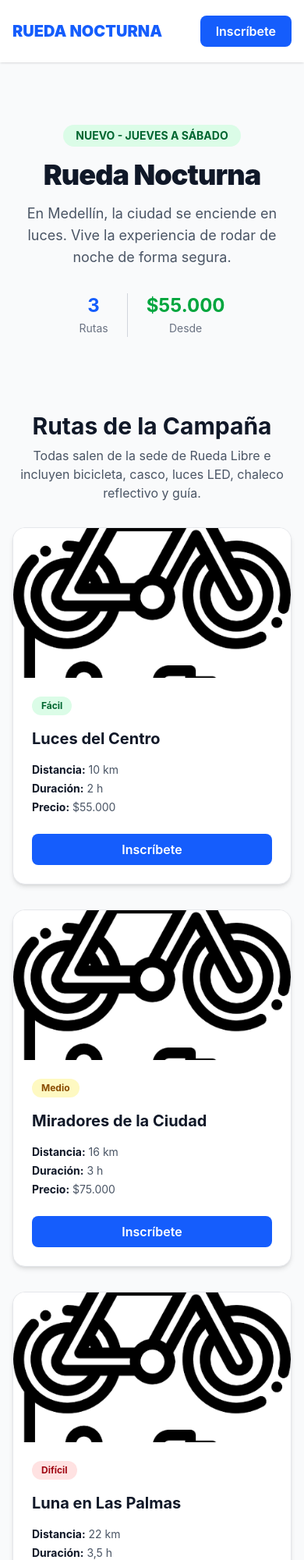
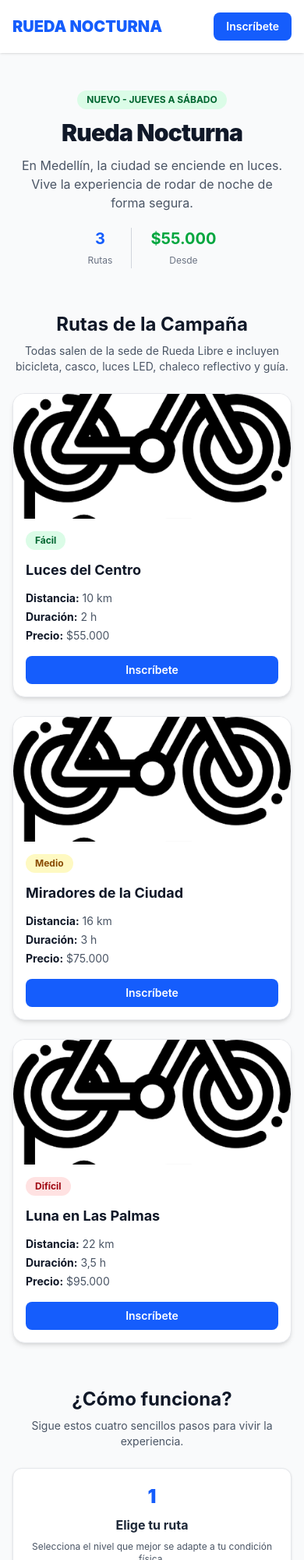
Before and after one commit to alanliantkd-max/rueda-libre, a website: page nocturna/prototipo.html in a window 390 px wide. Shown: the top 2000 px of the page at 78% size. Drawn offline with Linux system fonts and the light colour scheme; files whose address does not match are found by name.

Commit message:
Aprender a adaptar la pagina web con pantallas mobile

```diff
--- a/nocturna/prototipo.html
+++ b/nocturna/prototipo.html
@@ -4,68 +4,78 @@
     <meta charset="UTF-8">
     <meta name="viewport" content="width=device-width, initial-scale=1.0">
     <title>Rueda Nocturna - Medellín</title>
-    <!-- Conexión a tu Tailwind CLI -->
+    <!-- Conexión al CSS compilado -->
     <link rel="stylesheet" href="./src/output.css">
 </head>
-<body class="bg-gray-50 text-gray-800 font-sans antialiased">
+<body class="bg-gray-50 text-gray-800 font-sans antialiased overflow-x-hidden">
 
-    <!-- 1. ENCABEZADO -->
+    <!-- 1. ENCABEZADO (Apilado en celular, en fila desde md:) -->
     <header class="bg-white shadow-sm sticky top-0 z-50">
-        <div class="max-w-7xl mx-auto px-4 sm:px-6 lg:px-8 h-20 flex items-center justify-between">
-            <div class="flex items-center gap-2">
+        <div class="max-w-7xl mx-auto px-4 sm:px-6 lg:px-8 h-auto py-4 md:py-0 md:h-20 flex flex-col md:flex-row items-center justify-between gap-4">
+
+            <div class="flex items-center justify-between w-full md:w-auto">
                 <span class="text-xl font-black text-blue-600">RUEDA NOCTURNA</span>
+                <!-- En el celular solo se ve el botón "Inscríbete" -->
+                <a href="#inscripcion" class="md:hidden bg-blue-600 text-white font-semibold px-4 py-2 text-sm rounded-lg hover:bg-blue-700 transition-colors">
+                    Inscríbete
+                </a>
             </div>
-            <nav class="hidden md:flex items-center gap-8 font-medium">
+
+            <!-- Enlaces ocultos en celular (hidden) y visibles en tablet/escritorio (md:flex) -->
+            <nav class="hidden md:flex items-center gap-8 font-medium text-sm lg:text-base">
                 <a href="#rutas" class="hover:text-blue-600 transition-colors">Rutas</a>
                 <a href="#como-funciona" class="hover:text-blue-600 transition-colors">¿Cómo funciona?</a>
                 <a href="#inscripcion" class="hover:text-blue-600 transition-colors">Inscríbete</a>
             </nav>
-            <div>
-                <a href="#inscripcion" class="bg-blue-600 text-white font-semibold px-5 py-2.5 rounded-lg hover:bg-blue-700 transition-colors">
+
+            <!-- Botón del encabezado visible solo en escritorio/tablet (md:block) -->
+            <div class="hidden md:block">
+                <a href="#inscripcion" class="bg-blue-600 text-white font-semibold px-5 py-2.5 rounded-lg hover:bg-blue-700 transition-colors text-sm lg:text-base">
                     Inscríbete
                 </a>
             </div>
         </div>
     </header>
 
-    <!-- CONTENEDOR GENERAL CON ANCHO MÁXIMO Y RELLENO LATERAL -->
-    <main class="max-w-7xl mx-auto px-4 sm:px-6 lg:px-8 flex flex-col gap-16 py-12">
+    <!-- CONTENEDOR GENERAL RESPONSIVO (px-4 en celular, px-6 en sm, px-8 en lg) -->
+    <main class="max-w-7xl mx-auto px-4 sm:px-6 lg:px-8 flex flex-col gap-10 sm:gap-16 py-8 md:py-12">
 
         <!-- 2. SECCIÓN PRINCIPAL (HERO) -->
-        <section class="text-center flex flex-col items-center gap-4 py-8">
-            <span class="bg-green-100 text-green-800 text-sm font-bold px-4 py-1 rounded-full">NUEVO - JUEVES A SÁBADO</span>
-            <h1 class="text-4xl sm:text-6xl font-black text-gray-900 tracking-tight">Rueda Nocturna</h1>
-            <p class="text-lg sm:text-xl text-gray-600 max-w-2xl">En Medellín, la ciudad se enciende en luces. Vive la experiencia de rodar de noche de forma segura.</p>
-            <div class="flex gap-6 mt-4">
+        <section class="text-center flex flex-col items-center gap-3 md:gap-4 py-4 md:py-8">
+            <span class="bg-green-100 text-green-800 text-xs sm:text-sm font-bold px-3 sm:px-4 py-1 rounded-full">NUEVO - JUEVES A SÁBADO</span>
+            <!-- Tamaño de letra responsivo: text-3xl en celular, text-5xl en md, text-6xl en lg -->
+            <h1 class="text-3xl sm:text-5xl lg:text-6xl font-black text-gray-900 tracking-tight">Rueda Nocturna</h1>
+            <p class="text-base sm:text-lg lg:text-xl text-gray-600 max-w-2xl px-2">En Medellín, la ciudad se enciende en luces. Vive la experiencia de rodar de noche de forma segura.</p>
+            <div class="flex gap-6 mt-2 md:mt-4">
                 <div class="text-center">
-                    <span class="block text-2xl font-bold text-blue-600">3</span>
-                    <span class="text-sm text-gray-500">Rutas</span>
+                    <span class="block text-xl sm:text-2xl font-bold text-blue-600">3</span>
+                    <span class="text-xs sm:text-sm text-gray-500">Rutas</span>
                 </div>
                 <div class="border-r border-gray-300"></div>
                 <div class="text-center">
-                    <span class="block text-2xl font-bold text-green-600">$55.000</span>
-                    <span class="text-sm text-gray-500">Desde</span>
+                    <span class="block text-xl sm:text-2xl font-bold text-green-600">$55.000</span>
+                    <span class="text-xs sm:text-sm text-gray-500">Desde</span>
                 </div>
             </div>
         </section>
 
-        <!-- 3. SECCIÓN DE RUTAS (3 CARDS EN CUADRÍCULA) -->
-        <section id="rutas" class="flex flex-col gap-8">
+        <!-- 3. SECCIÓN DE RUTAS (Una columna en celular, dos desde sm:, tres desde lg:) -->
+        <section id="rutas" class="flex flex-col gap-6 md:gap-8">
             <div class="text-center">
-                <h2 class="text-3xl font-bold text-gray-900">Rutas de la Campaña</h2>
-                <p class="text-gray-600 mt-2">Todas salen de la sede de Rueda Libre e incluyen bicicleta, casco, luces LED, chaleco reflectivo y guía.</p>
+                <h2 class="text-2xl sm:text-3xl font-bold text-gray-900">Rutas de la Campaña</h2>
+                <p class="text-sm sm:text-base text-gray-600 mt-2">Todas salen de la sede de Rueda Libre e incluyen bicicleta, casco, luces LED, chaleco reflectivo y guía.</p>
             </div>
 
-            <!-- CUADRÍCULA DE 3 COLUMNAS -->
-            <div class="grid grid-cols-1 md:grid-cols-3 gap-8">
+            <!-- CUADRÍCULA RESPONSIVA: grid-cols-1 -> sm:grid-cols-2 -> lg:grid-cols-3 -->
+            <div class="grid grid-cols-1 sm:grid-cols-2 lg:grid-cols-3 gap-6 lg:gap-8">
 
                 <!-- Card 1 -->
                 <div class="bg-white border border-gray-200 rounded-2xl shadow-md overflow-hidden transition-all duration-300 hover:shadow-xl hover:border-blue-400 flex flex-col justify-between">
                     <div>
-                        <img class="w-full h-48 object-cover" src="./img/ciclaestandar.png" alt="Luces del Centro">
-                        <div class="p-6 flex flex-col gap-4">
+                        <img class="w-full h-40 sm:h-48 object-cover" src="./img/ciclaestandar.png" alt="Luces del Centro">
+                        <div class="p-4 sm:p-6 flex flex-col gap-3 sm:gap-4">
                             <span class="bg-green-100 text-green-800 text-xs font-bold px-3 py-1 rounded-full self-start">Fácil</span>
-                            <h3 class="text-xl font-bold text-gray-900">Luces del Centro</h3>
+                            <h3 class="text-lg sm:text-xl font-bold text-gray-900">Luces del Centro</h3>
                             <ul class="text-sm text-gray-600 flex flex-col gap-1">
                                 <li><strong class="text-gray-900">Distancia:</strong> 10 km</li>
                                 <li><strong class="text-gray-900">Duración:</strong> 2 h</li>
@@ -73,18 +83,18 @@
                             </ul>
                         </div>
                     </div>
-                    <div class="p-6 pt-0">
-                        <a href="#inscripcion" class="block w-full bg-blue-600 text-white font-semibold py-2 rounded-lg hover:bg-blue-700 text-center transition-colors">Inscríbete</a>
+                    <div class="p-4 sm:p-6 pt-0">
+                        <a href="#inscripcion" class="block w-full bg-blue-600 text-white font-semibold py-2 rounded-lg hover:bg-blue-700 text-center transition-colors text-sm sm:text-base">Inscríbete</a>
                     </div>
                 </div>
 
                 <!-- Card 2 -->
                 <div class="bg-white border border-gray-200 rounded-2xl shadow-md overflow-hidden transition-all duration-300 hover:shadow-xl hover:border-blue-400 flex flex-col justify-between">
                     <div>
-                        <img class="w-full h-48 object-cover" src="./img/ciclaestandar.png" alt="Miradores de la Ciudad">
-                        <div class="p-6 flex flex-col gap-4">
+                        <img class="w-full h-40 sm:h-48 object-cover" src="./img/ciclaestandar.png" alt="Miradores de la Ciudad">
+                        <div class="p-4 sm:p-6 flex flex-col gap-3 sm:gap-4">
                             <span class="bg-yellow-100 text-yellow-800 text-xs font-bold px-3 py-1 rounded-full self-start">Medio</span>
-                            <h3 class="text-xl font-bold text-gray-900">Miradores de la Ciudad</h3>
+                            <h3 class="text-lg sm:text-xl font-bold text-gray-900">Miradores de la Ciudad</h3>
                             <ul class="text-sm text-gray-600 flex flex-col gap-1">
                                 <li><strong class="text-gray-900">Distancia:</strong> 16 km</li>
                                 <li><strong class="text-gray-900">Duración:</strong> 3 h</li>
@@ -92,18 +102,18 @@
                             </ul>
                         </div>
                     </div>
-                    <div class="p-6 pt-0">
-                        <a href="#inscripcion" class="block w-full bg-blue-600 text-white font-semibold py-2 rounded-lg hover:bg-blue-700 text-center transition-colors">Inscríbete</a>
+                    <div class="p-4 sm:p-6 pt-0">
+                        <a href="#inscripcion" class="block w-full bg-blue-600 text-white font-semibold py-2 rounded-lg hover:bg-blue-700 text-center transition-colors text-sm sm:text-base">Inscríbete</a>
                     </div>
                 </div>
 
                 <!-- Card 3 -->
                 <div class="bg-white border border-gray-200 rounded-2xl shadow-md overflow-hidden transition-all duration-300 hover:shadow-xl hover:border-blue-400 flex flex-col justify-between">
                     <div>
-                        <img class="w-full h-48 object-cover" src="./img/ciclaestandar.png" alt="Luna en Las Palmas">
-                        <div class="p-6 flex flex-col gap-4">
+                        <img class="w-full h-40 sm:h-48 object-cover" src="./img/ciclaestandar.png" alt="Luna en Las Palmas">
+                        <div class="p-4 sm:p-6 flex flex-col gap-3 sm:gap-4">
                             <span class="bg-red-100 text-red-800 text-xs font-bold px-3 py-1 rounded-full self-start">Difícil</span>
-                            <h3 class="text-xl font-bold text-gray-900">Luna en Las Palmas</h3>
+                            <h3 class="text-lg sm:text-xl font-bold text-gray-900">Luna en Las Palmas</h3>
                             <ul class="text-sm text-gray-600 flex flex-col gap-1">
                                 <li><strong class="text-gray-900">Distancia:</strong> 22 km</li>
                                 <li><strong class="text-gray-900">Duración:</strong> 3,5 h</li>
@@ -111,62 +121,63 @@
                             </ul>
                         </div>
                     </div>
-                    <div class="p-6 pt-0">
-                        <a href="#inscripcion" class="block w-full bg-blue-600 text-white font-semibold py-2 rounded-lg hover:bg-blue-700 text-center transition-colors">Inscríbete</a>
+                    <div class="p-4 sm:p-6 pt-0">
+                        <a href="#inscripcion" class="block w-full bg-blue-600 text-white font-semibold py-2 rounded-lg hover:bg-blue-700 text-center transition-colors text-sm sm:text-base">Inscríbete</a>
                     </div>
                 </div>
 
             </div>
         </section>
 
-        <!-- 4. SECCIÓN ¿CÓMO FUNCIONA? (4 PASOS) -->
-        <section id="como-funciona" class="flex flex-col gap-8 py-8">
+        <!-- 4. SECCIÓN ¿CÓMO FUNCIONA? (Una columna, dos en sm:, cuatro en lg:) -->
+        <section id="como-funciona" class="flex flex-col gap-6 md:gap-8 py-4 sm:py-8">
             <div class="text-center">
-                <h2 class="text-3xl font-bold text-gray-900">¿Cómo funciona?</h2>
-                <p class="text-gray-600 mt-2">Sigue estos cuatro sencillos pasos para vivir la experiencia.</p>
+                <h2 class="text-2xl sm:text-3xl font-bold text-gray-900">¿Cómo funciona?</h2>
+                <p class="text-sm sm:text-base text-gray-600 mt-2">Sigue estos cuatro sencillos pasos para vivir la experiencia.</p>
             </div>
-            <div class="grid grid-cols-1 sm:grid-cols-2 lg:grid-cols-4 gap-6">
-                <div class="bg-white p-6 rounded-xl border border-gray-200 shadow-sm text-center flex flex-col gap-2">
-                    <span class="text-3xl font-black text-blue-600">1</span>
-                    <h3 class="font-bold text-lg">Elige tu ruta</h3>
-                    <p class="text-sm text-gray-600">Selecciona el nivel que mejor se adapte a tu condición física.</p>
+            <!-- CUADRÍCULA RESPONSIVA: grid-cols-1 -> sm:grid-cols-2 -> lg:grid-cols-4 -->
+            <div class="grid grid-cols-1 sm:grid-cols-2 lg:grid-cols-4 gap-4 sm:gap-6">
+                <div class="bg-white p-5 sm:p-6 rounded-xl border border-gray-200 shadow-sm text-center flex flex-col gap-2">
+                    <span class="text-2xl sm:text-3xl font-black text-blue-600">1</span>
+                    <h3 class="font-bold text-base sm:text-lg">Elige tu ruta</h3>
+                    <p class="text-xs sm:text-sm text-gray-600">Selecciona el nivel que mejor se adapte a tu condición física.</p>
                 </div>
-                <div class="bg-white p-6 rounded-xl border border-gray-200 shadow-sm text-center flex flex-col gap-2">
-                    <span class="text-3xl font-black text-blue-600">2</span>
-                    <h3 class="font-bold text-lg">Inscríbete</h3>
-                    <p class="text-sm text-gray-600">Llena tus datos de contacto para apartar tu cupo.</p>
+                <div class="bg-white p-5 sm:p-6 rounded-xl border border-gray-200 shadow-sm text-center flex flex-col gap-2">
+                    <span class="text-2xl sm:text-3xl font-black text-blue-600">2</span>
+                    <h3 class="font-bold text-base sm:text-lg">Inscríbete</h3>
+                    <p class="text-xs sm:text-sm text-gray-600">Llena tus datos de contacto para apartar tu cupo.</p>
                 </div>
-                <div class="bg-white p-6 rounded-xl border border-gray-200 shadow-sm text-center flex flex-col gap-2">
-                    <span class="text-3xl font-black text-blue-600">3</span>
-                    <h3 class="font-black text-blue-600 text-lg">Recoge tu equipo</h3>
-                    <p class="text-sm text-gray-600">Llega a la sede por tu bicicleta, casco y luces LED.</p>
+                <div class="bg-white p-5 sm:p-6 rounded-xl border border-gray-200 shadow-sm text-center flex flex-col gap-2">
+                    <span class="text-2xl sm:text-3xl font-black text-blue-600">3</span>
+                    <h3 class="font-bold text-base sm:text-lg">Recoge tu equipo</h3>
+                    <p class="text-xs sm:text-sm text-gray-600">Llega a la sede por tu bicicleta, casco y luces LED.</p>
                 </div>
-                <div class="bg-white p-6 rounded-xl border border-gray-200 shadow-sm text-center flex flex-col gap-2">
-                    <span class="text-3xl font-black text-blue-600">4</span>
-                    <h3 class="font-bold text-lg">Rueda</h3>
-                    <p class="text-sm text-gray-600">Disfruta de la rodada nocturna guiada por la ciudad.</p>
+                <div class="bg-white p-5 sm:p-6 rounded-xl border border-gray-200 shadow-sm text-center flex flex-col gap-2">
+                    <span class="text-2xl sm:text-3xl font-black text-blue-600">4</span>
+                    <h3 class="font-bold text-base sm:text-lg">Rueda</h3>
+                    <p class="text-xs sm:text-sm text-gray-600">Disfruta de la rodada nocturna guiada por la ciudad.</p>
                 </div>
             </div>
         </section>
 
         <!-- 5. FRANJA DE INSCRIPCIÓN -->
-        <section id="inscripcion" class="bg-blue-900 text-white rounded-3xl p-8 sm:p-12 flex flex-col md:flex-row items-center justify-between gap-8">
+        <section id="inscripcion" class="bg-blue-900 text-white rounded-2xl sm:rounded-3xl p-6 sm:p-10 md:p-12 flex flex-col md:flex-row items-center justify-between gap-6 text-center md:text-left">
             <div class="flex flex-col gap-2">
-                <h2 class="text-3xl font-bold">¿Listo para rodar con nosotros?</h2>
-                <p class="text-blue-200">Aparte tu cupo hoy mismo y vive la magia de Medellín de noche.</p>
+                <h2 class="text-2xl sm:text-3xl font-bold">¿Listo para rodar con nosotros?</h2>
+                <p class="text-sm sm:text-base text-blue-200">Aparta tu cupo hoy mismo y vive la magia de Medellín de noche.</p>
             </div>
-            <a href="componentes.html" class="bg-green-500 text-white font-bold px-8 py-3 rounded-xl hover:bg-green-600 transition-colors shadow-lg">
-                Ir al Formulario de Inscripción
+            <a href="componentes.html" class="w-full md:w-auto bg-green-500 text-white font-bold px-6 sm:px-8 py-3 rounded-xl hover:bg-green-600 transition-colors shadow-lg text-center text-sm sm:text-base">
+                Ir al Formulario
             </a>
         </section>
 
     </main>
 
     <!-- 6. PIE DE PÁGINA -->
-    <footer class="bg-white border-t border-gray-200 py-8 mt-12">
-        <div class="max-w-7xl mx-auto px-4 sm:px-6 lg:px-8 flex flex-col sm:flex-row items-center justify-between gap-4 text-sm text-gray-500">
+    <footer class="bg-white border-t border-gray-200 py-6 sm:py-8 mt-8 sm:mt-12">
+        <div class="max-w-7xl mx-auto px-4 sm:px-6 lg:px-8 flex flex-col sm:flex-row items-center justify-between gap-4 text-xs sm:text-sm text-gray-500">
             <p>&copy; 2026 Rueda Libre. Todos los derechos reservados.</p>
-            <div class="flex gap-6">
+            <div class="flex gap-4 sm:gap-6">
                 <a href="#rutas" class="hover:text-blue-600">Rutas</a>
                 <a href="#como-funciona" class="hover:text-blue-600">¿Cómo funciona?</a>
                 <a href="componentes.html" class="hover:text-blue-600">Componentes</a>
```
Also changed, not shown: mi-bitacora/BITACORA.md (+12 -0 lines), nocturna/src/output.css.
